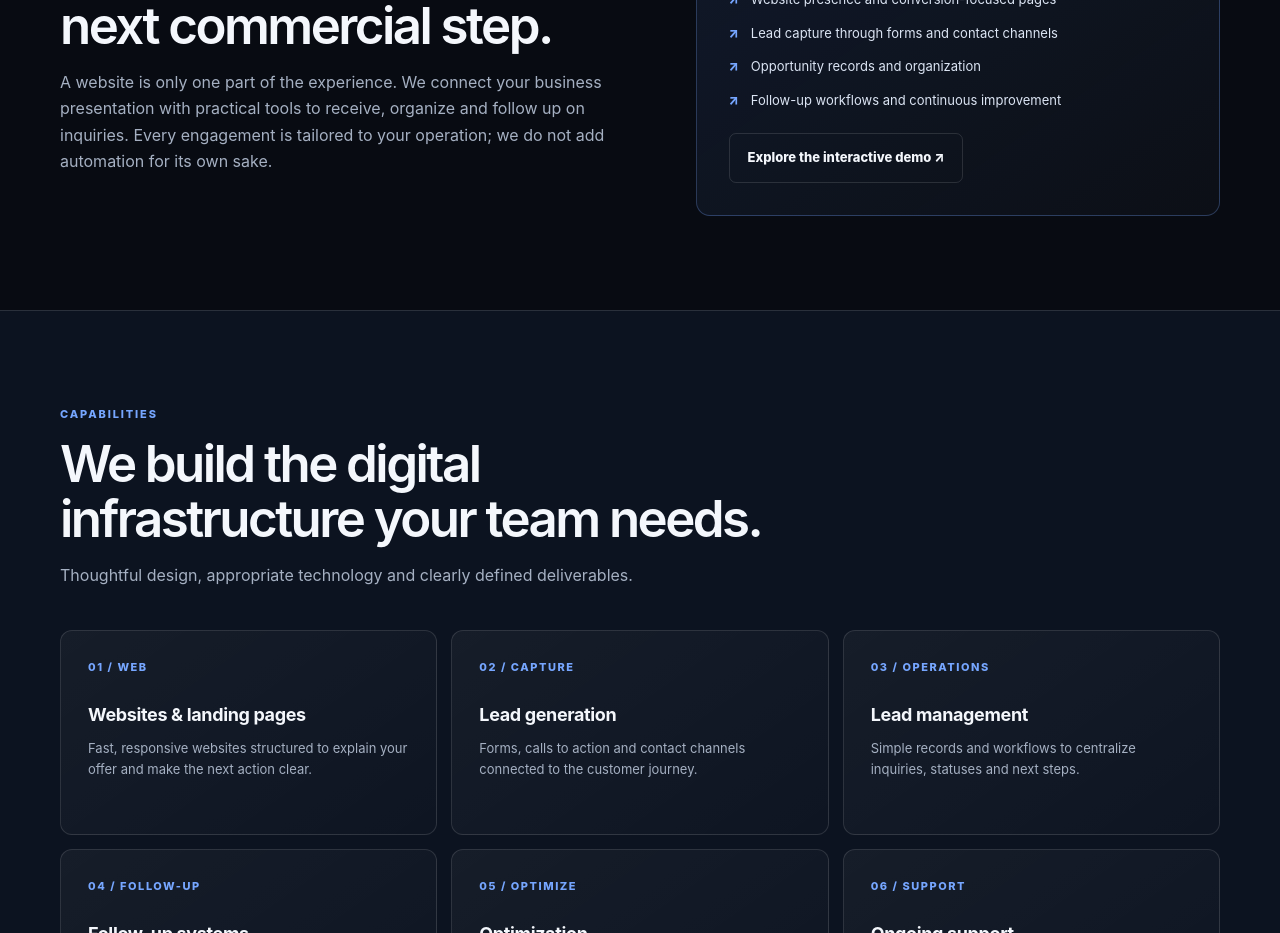
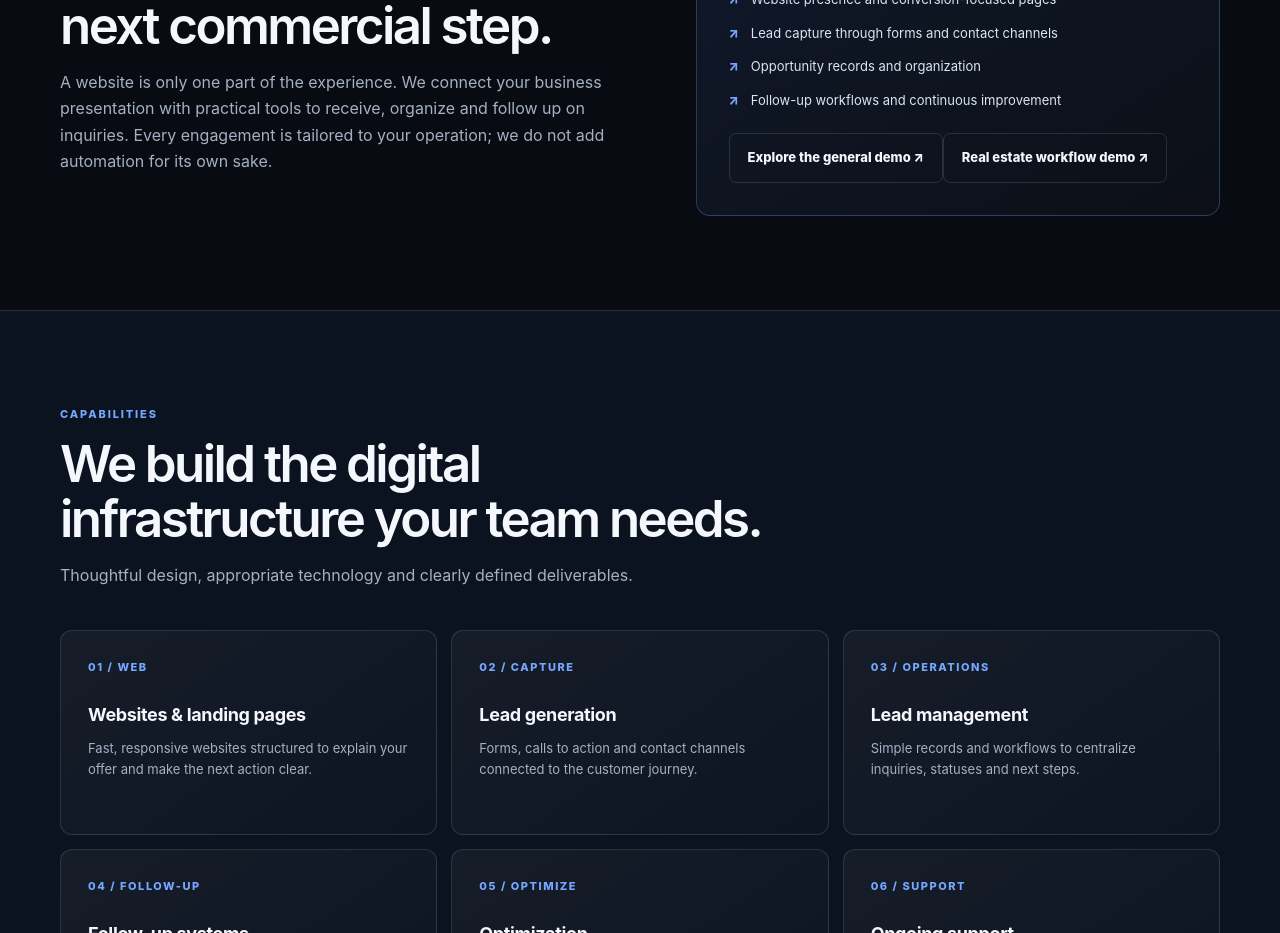
Before and after one commit to Facuk27/Digital-studio-web-, a plain HTML site: page index.html in a window 1280 px wide. Shown: the part 1080-2013 px from the top of the page. Drawn offline with Linux system fonts and the light colour scheme.

Commit message:
Link industry-specific real estate demo from homepage

```diff
--- a/index.html
+++ b/index.html
@@ -23,7 +23,7 @@ section{padding:94px 0}.intro{max-width:720px;margin-bottom:42px}.intro h2,.spli
 <header><div class="wrap nav"><a class="brand" href="#" aria-label="Digital Studio Web home">DIGITAL <b>STUDIO</b> WEB</a><nav class="links" aria-label="Main navigation"><a href="#system">System 360</a><a href="#capabilities">Capabilities</a><a href="#method">Method</a><a href="#industries">Industries</a><a href="#faq">FAQ</a></nav><div class="navright"><a class="lang" href="index-es.html" lang="es">ES</a><a class="btn nav-cta" href="#contact">Let's talk ↗</a></div></div></header>
 <main id="content">
 <section class="hero"><div class="wrap"><div class="eyebrow">Digital systems for business growth</div><h1>Turn your digital presence into a <span class="accent">growth system.</span></h1><p>We design web experiences and lead capture and follow-up processes that help businesses communicate their value, organize opportunities and operate with greater clarity.</p><div class="actions"><a class="btn" href="mailto:contacto.digitalstudioweb@gmail.com?subject=Digital%20diagnostic%20-%20Digital%20Studio%20Web">Request a diagnostic ↗</a><a class="btn ghost" href="#system">Explore the system</a></div><div class="proofline"><span>Strategy and design</span><span>Web development</span><span>Lead capture and follow-up</span><span>Remote, worldwide</span></div></div></section>
-<section id="system"><div class="wrap split"><div><div class="kicker">Client System 360</div><h2>From the first visit to the next commercial step.</h2><p>A website is only one part of the experience. We connect your business presentation with practical tools to receive, organize and follow up on inquiries. Every engagement is tailored to your operation; we do not add automation for its own sake.</p></div><div class="system"><h3>One system. Four components.</h3><p>A digital architecture designed to work as a whole.</p><ul class="checklist"><li>Website presence and conversion-focused pages</li><li>Lead capture through forms and contact channels</li><li>Opportunity records and organization</li><li>Follow-up workflows and continuous improvement</li></ul><p style="margin:22px 0 0"><a class="btn ghost" href="system-demo.html">Explore the interactive demo ↗</a></p></div></div></section>
+<section id="system"><div class="wrap split"><div><div class="kicker">Client System 360</div><h2>From the first visit to the next commercial step.</h2><p>A website is only one part of the experience. We connect your business presentation with practical tools to receive, organize and follow up on inquiries. Every engagement is tailored to your operation; we do not add automation for its own sake.</p></div><div class="system"><h3>One system. Four components.</h3><p>A digital architecture designed to work as a whole.</p><ul class="checklist"><li>Website presence and conversion-focused pages</li><li>Lead capture through forms and contact channels</li><li>Opportunity records and organization</li><li>Follow-up workflows and continuous improvement</li></ul><p style="margin:22px 0 0"><a class="btn ghost" href="system-demo.html">Explore the general demo ↗</a><a class="btn ghost" href="real-estate-demo.html">Real estate workflow demo ↗</a></p></div></div></section>
 <section class="darkband" id="capabilities"><div class="wrap"><div class="intro"><div class="kicker">Capabilities</div><h2>We build the digital infrastructure your team needs.</h2><p>Thoughtful design, appropriate technology and clearly defined deliverables.</p></div><div class="cards">
 <article class="card"><div class="num">01 / WEB</div><h3>Websites & landing pages</h3><p>Fast, responsive websites structured to explain your offer and make the next action clear.</p></article>
 <article class="card"><div class="num">02 / CAPTURE</div><h3>Lead generation</h3><p>Forms, calls to action and contact channels connected to the customer journey.</p></article>
```
